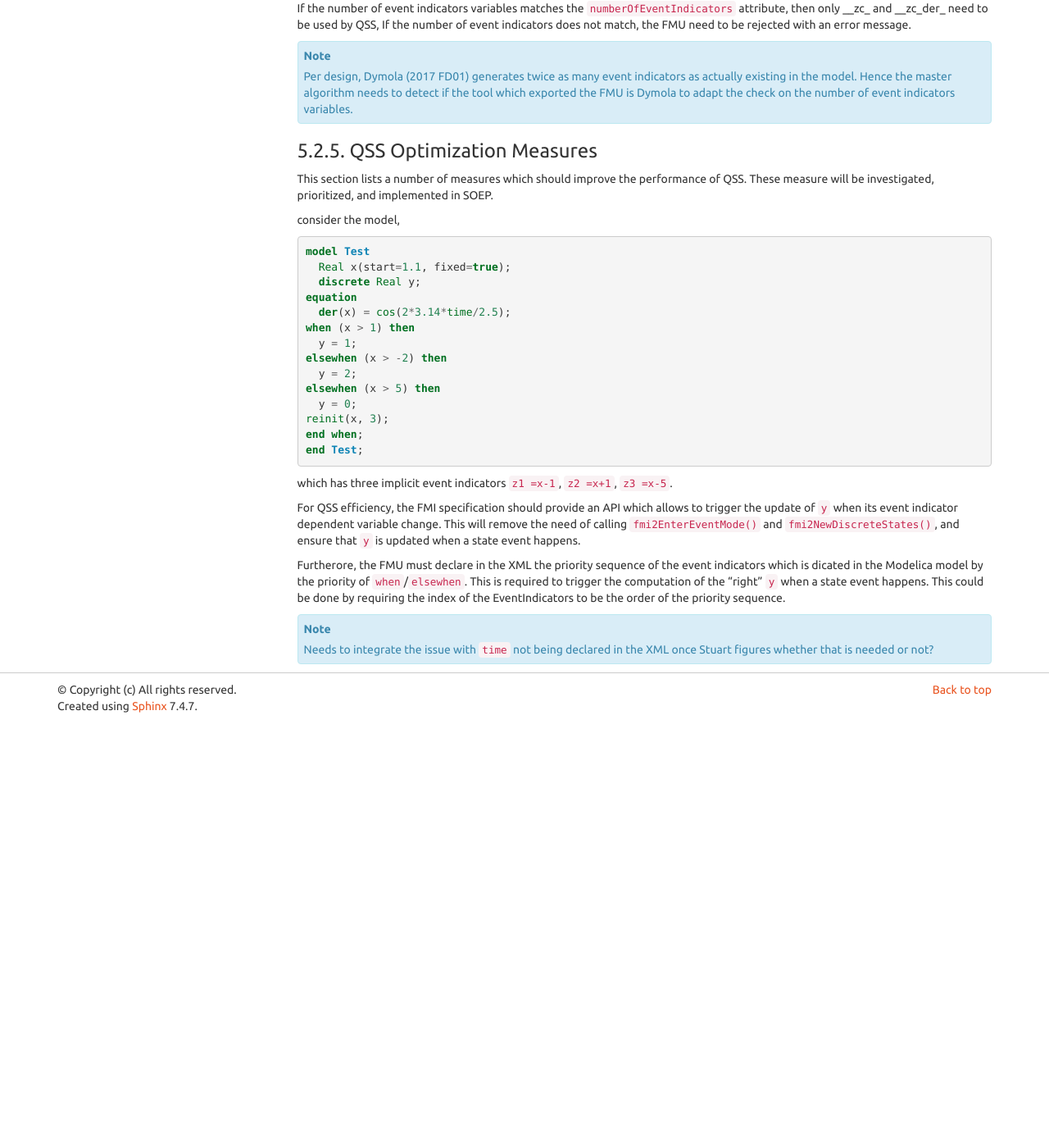
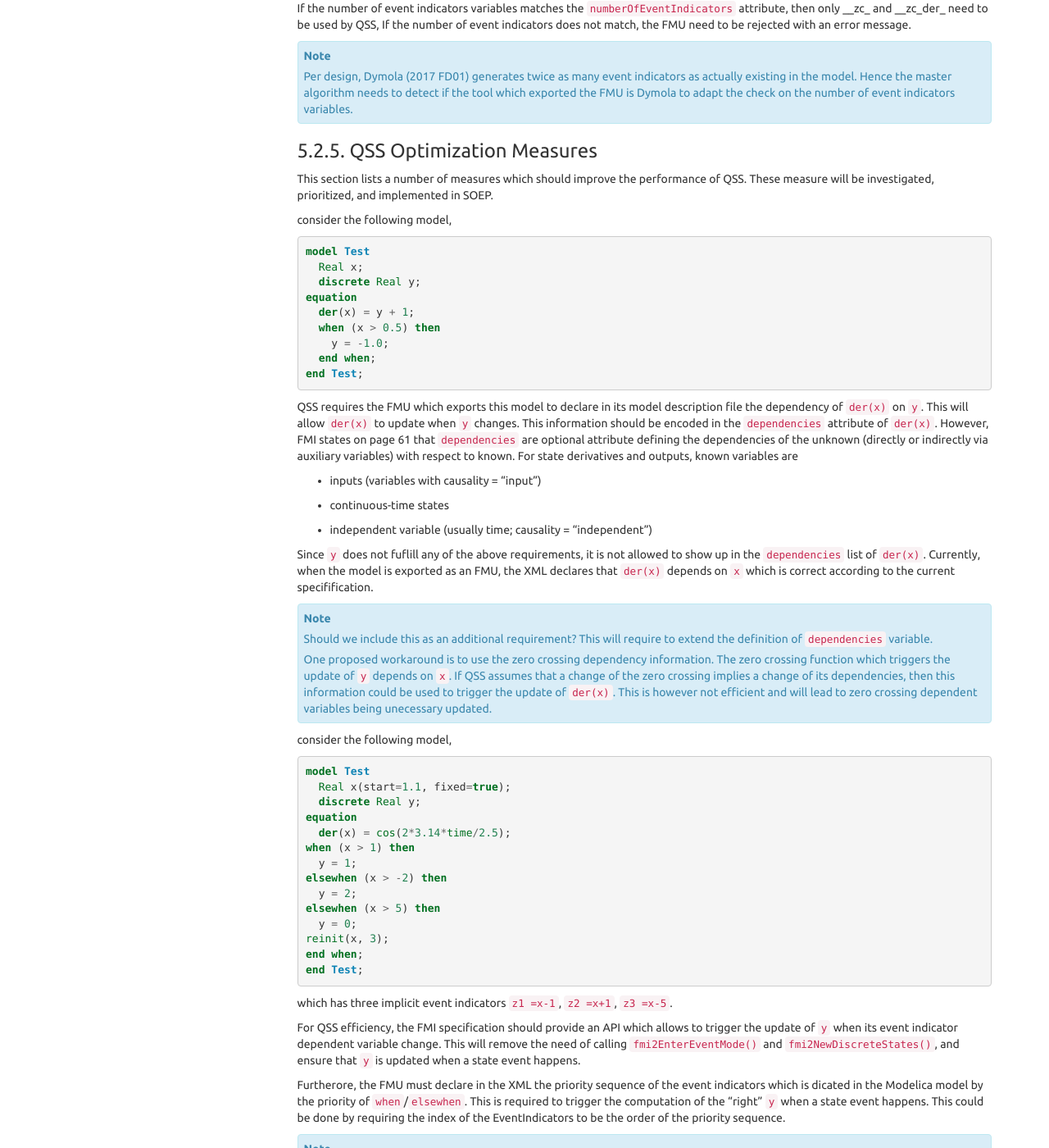
Before and after one commit to lbl-srg/soep, a Sphinx documentation site: the page built from doc-design/source/softwareArchitecture.rst, in a window 1280 px wide and 1400 px high, scrolled down 13326 px. Shown: the whole window at 82% size. Built offline with Sphinx 7.4.7, drawn with Linux system fonts in a browser that asks for light colours; cross-references to code outside the pages are shown as plain code; before the commit the page ends 14207 px from its top, so only the background shows below that.

Commit message:
Expanded FMI extensions measure

```diff
--- a/doc-design/source/softwareArchitecture.rst
+++ b/doc-design/source/softwareArchitecture.rst
@@ -496,7 +496,50 @@ QSS Optimization Measures
 This section lists a number of measures which should improve the performance of QSS.
 These measure will be investigated, prioritized, and implemented in SOEP.
 
-consider the model,
+consider the following model,
+
+.. code-block:: modelica
+
+  model Test
+    Real x;
+    discrete Real y;
+  equation
+    der(x) = y + 1;
+    when (x > 0.5) then
+      y = -1.0;
+    end when;
+  end Test;
+
+QSS requires the FMU which exports this model to declare in its model description file
+the dependency of ``der(x)`` on ``y``. This will allow ``der(x)`` to update when ``y`` changes.
+This information should be encoded in the ``dependencies`` attribute of ``der(x)``.
+However, FMI states on page 61 that ``dependencies`` are optional attribute
+defining the dependencies of the unknown (directly or indirectly via auxiliary variables)
+with respect to known.
+For state derivatives and outputs, known variables are
+
+- inputs (variables with causality = "input")
+- continuous-time states
+- independent variable (usually time; causality = "independent")
+
+Since ``y`` does not fuflill any of the above requirements,
+it is not allowed to show up in the ``dependencies`` list of ``der(x)``.
+Currently, when the model is exported as an FMU, the XML declares that ``der(x)`` depends
+on ``x`` which is correct according to the current specifification.
+
+.. note::
+
+  Should we include this as an additional requirement?
+  This will require to extend the definition of ``dependencies`` variable.
+
+  One proposed workaround is to use the zero crossing dependency information.
+  The zero crossing function which triggers the update of ``y`` depends on ``x``.
+  If QSS assumes that a change of the zero crossing implies a change of its dependencies,
+  then this information could be used to trigger the update of ``der(x)``. This is however
+  not efficient and will lead to zero crossing dependent variables being unecessary updated.
+
+
+consider the following model,
 
 .. code-block:: modelica
 
@@ -528,6 +571,9 @@ which is dicated in the Modelica model by the priority of ``when``/``elsewhen``.
 This is required to trigger the computation of the "right" ``y`` when a state event happens.
 This could be done by requiring the index of the EventIndicators to be the order of the priority sequence.
 
+
+
+
 .. note::
 
   Needs to integrate the issue with ``time`` not being declared in the XML once Stuart figures whether that is needed or not?
```
